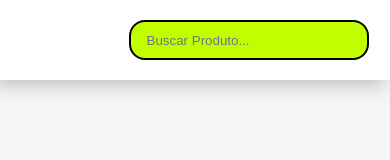
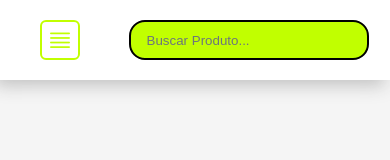
Before and after one commit to FYuriVS/projeto1, a React (Create React App) app: page / in a window 390 px wide. Shown: the top 160 px of the page. Built offline with nearby package versions, Linux system fonts and the light colour scheme.

Commit message:
primeiras alteracoes side-bar

```diff
--- a/src/components/basicos/SideBar/SideBar.css
+++ b/src/components/basicos/SideBar/SideBar.css
@@ -8,6 +8,17 @@
   height: 100vh;
   position: absolute;
   left: 0;
+}
+
+.test {
+  display: flex;
+  justify-content: center;
+  position: absolute;
+  top: 0;
+  left: 0;
+  z-index: 1000;
+  width: 7.5rem;
+  height: 5rem;
 }
 
 .side-bar {
@@ -97,6 +108,9 @@ h2 {
   }
 
   .mob-menu {
-    display: block;
+    display: flex;
+    align-items: center;
+    width: 2.5rem;
+    height: 5rem;
   }
 }
--- a/src/components/basicos/SideBar/SideBar.tsx
+++ b/src/components/basicos/SideBar/SideBar.tsx
@@ -22,6 +22,7 @@ export function SideBar() {
   const navigate: any = useNavigate();
 
   return (
+    <div className="test">
       <div className="container-side">
         <div className="side-bar">
           <div className="actions">
@@ -77,7 +78,7 @@ export function SideBar() {
             <div className="category-l">categoria teste 1</div>
           </div>
         </Sidebar>
-
+      </div>
       <div className="mob-menu">
         <Button
           size="large"
--- a/src/components/basicos/TopBar/TopBar.css
+++ b/src/components/basicos/TopBar/TopBar.css
@@ -1,7 +1,12 @@
 .topBar {
+  display: flex;
   width: 100%;
   height: 5rem;
   background-color: #ffffff;
-
   box-shadow: -5px 5px 17px #bebebe, 5px -5px 17px #ffffff;
 }
+
+.menu-mobile {
+  width: 7rem;
+  height: 5rem;
+}
--- a/src/components/basicos/TopBar/TopBar.tsx
+++ b/src/components/basicos/TopBar/TopBar.tsx
@@ -5,6 +5,7 @@ import { SearchBar } from "../SearchBar/SearchBar";
 const TopBar = () => {
   return (
     <div className="topBar">
+      {/* <div className="menu-mobile"></div> */}
       <div className="logo"></div>
       <div className="searchBar" style={{ margin: 20 }}>
         <SearchBar />
```
Lines whose indentation alone changed are shown as unchanged.
